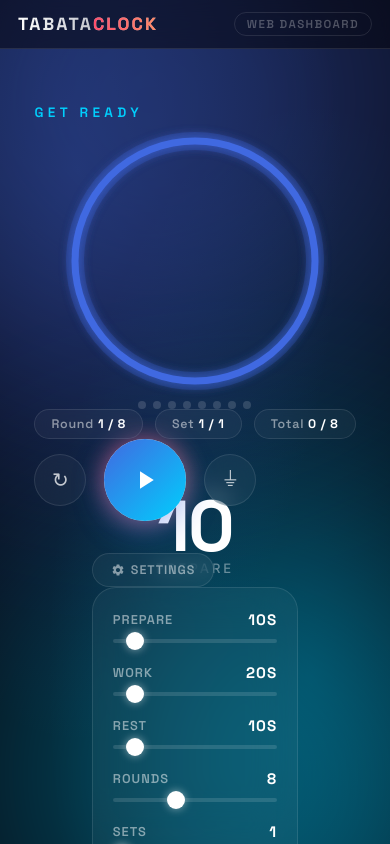
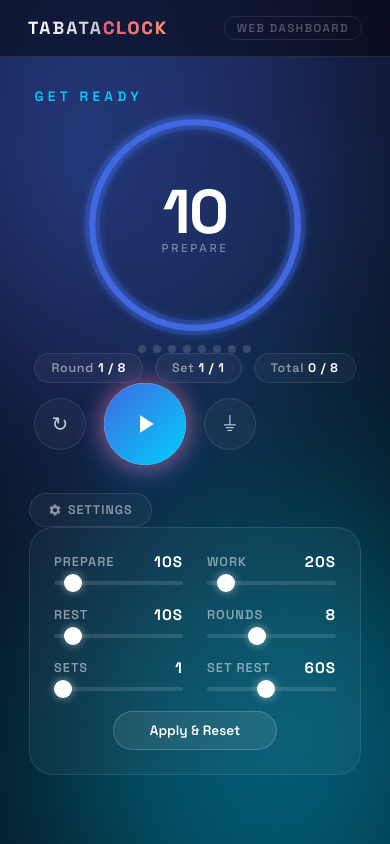
Before and after one commit to kostasmavridis/tabata-clock, a plain HTML site: page web/index.html in a window 390 px wide. Both pictures are taken after a click on the button "SETTINGS". Drawn offline with Linux system fonts and the light colour scheme.

Commit message:
fix: correct SVG digit rotation, fix mobile layout overlap

```diff
--- a/web/index.html
+++ b/web/index.html
@@ -25,6 +25,8 @@
       --radius-card:24px; --radius-pill:100px;
     }
     html,body { height:100%; font-family:'Space Grotesk','Inter',sans-serif; background:var(--bg-core); color:var(--text-primary); overflow-x:hidden; -webkit-font-smoothing:antialiased; }
+
+    /* ── Background mesh ── */
     #bg-mesh { position:fixed; inset:0; z-index:0; transition:background 0.9s var(--easing-smooth); }
     #bg-mesh::before,#bg-mesh::after { content:''; position:absolute; border-radius:50%; filter:blur(120px); opacity:0.35; transition:all 0.9s var(--easing-smooth); }
     #bg-mesh::before { width:600px; height:600px; top:-200px; left:-150px; }
@@ -37,35 +39,61 @@
     body.phase-rest #bg-mesh::before { background:var(--rest-a); } body.phase-rest #bg-mesh::after { background:var(--rest-b); }
     body.phase-done #bg-mesh { background:radial-gradient(ellipse at 50% 40%,rgba(155,89,182,0.30) 0%,transparent 60%),var(--bg-core); }
     body.phase-done #bg-mesh::before { background:var(--done-a); } body.phase-done #bg-mesh::after { background:var(--done-b); }
-    #app { position:relative; z-index:1; min-height:100dvh; display:flex; flex-direction:column; align-items:center; justify-content:center; padding:24px 16px 32px; }
+
+    /* ── Header ── */
     header { position:fixed; top:0; left:0; right:0; z-index:50; display:flex; align-items:center; justify-content:space-between; padding:16px 28px; background:rgba(6,6,15,0.55); backdrop-filter:blur(20px); -webkit-backdrop-filter:blur(20px); border-bottom:1px solid var(--glass-border); }
     .logo { font-size:1.1rem; font-weight:700; letter-spacing:0.12em; text-transform:uppercase; background:linear-gradient(90deg,#fff 0%,rgba(255,255,255,0.55) 100%); -webkit-background-clip:text; -webkit-text-fill-color:transparent; }
     .logo span { background:linear-gradient(90deg,var(--work-a),var(--work-b)); -webkit-background-clip:text; -webkit-text-fill-color:transparent; }
     .header-badge { font-size:0.72rem; font-weight:600; letter-spacing:0.12em; text-transform:uppercase; color:var(--text-dim); border:1px solid var(--glass-border); padding:4px 12px; border-radius:var(--radius-pill); }
-    main { width:100%; max-width:920px; display:flex; flex-direction:column; align-items:center; gap:32px; margin-top:80px; }
+
+    /* ── App shell ── */
+    #app { position:relative; z-index:1; min-height:100dvh; display:flex; flex-direction:column; align-items:center; padding:88px 16px 40px; }
+
+    /* ── Main layout: single column always, side-by-side on wide screens ── */
+    main {
+      width:100%; max-width:560px;
+      display:flex; flex-direction:column;
+      align-items:center; gap:28px;
+    }
+
+    /* ── Phase label ── */
     #phase-label { font-size:clamp(0.85rem,2vw,1rem); font-weight:600; letter-spacing:0.32em; text-transform:uppercase; color:var(--text-muted); transition:color 0.6s var(--easing-smooth); }
     #phase-label.phase-work { color:var(--work-a); } #phase-label.phase-rest { color:var(--rest-a); } #phase-label.phase-prepare { color:var(--prep-b); } #phase-label.phase-done { color:var(--done-a); }
+
+    /* ── Timer ring ── */
     .ring-wrapper { position:relative; display:flex; align-items:center; justify-content:center; }
+    /* The SVG ring circles are drawn rotated -90deg so progress starts at top.
+       The text group inside is NOT rotated in CSS — only via SVG transform attribute. */
     #timer-ring { transform:rotate(-90deg); overflow:visible; }
     .ring-track { fill:none; stroke:rgba(255,255,255,0.07); stroke-width:6; }
     .ring-progress { fill:none; stroke-width:7; stroke-linecap:round; transition:stroke-dashoffset 0.95s cubic-bezier(0.25,0.46,0.45,0.94),stroke 0.6s var(--easing-smooth),filter 0.6s var(--easing-smooth); }
     .ring-glow { fill:none; stroke-width:18; stroke-linecap:round; opacity:0; transition:opacity 0.6s,stroke 0.6s; }
-    body.phase-work .ring-glow { stroke:rgba(255,77,109,0.22); opacity:1; } body.phase-rest .ring-glow { stroke:rgba(0,212,255,0.22); opacity:1; } body.phase-prepare .ring-glow { stroke:rgba(65,105,225,0.22); opacity:1; }
-    #timer-digits-group { transform:rotate(90deg); }
+    body.phase-work .ring-glow { stroke:rgba(255,77,109,0.22); opacity:1; }
+    body.phase-rest .ring-glow { stroke:rgba(0,212,255,0.22); opacity:1; }
+    body.phase-prepare .ring-glow { stroke:rgba(65,105,225,0.22); opacity:1; }
+
+    /* Text group: counter-rotates in SVG attribute, no CSS transform needed */
     #timer-seconds { font-family:'Space Grotesk',sans-serif; font-weight:700; font-size:88px; fill:#fff; text-anchor:middle; dominant-baseline:middle; letter-spacing:-2px; }
     #timer-sub { font-family:'Inter',sans-serif; font-weight:500; font-size:13px; fill:rgba(255,255,255,0.4); text-anchor:middle; dominant-baseline:middle; letter-spacing:3px; }
-    @keyframes pulse-dot { 0%,100%{opacity:0.6;r:4} 50%{opacity:1;r:6} }
+
+    @keyframes pulse-dot { 0%,100%{opacity:0.6} 50%{opacity:1} }
     .live-dot { fill:var(--work-a); animation:pulse-dot 1.2s ease-in-out infinite; }
     .live-dot.rest { fill:var(--rest-a); } .live-dot.hidden { opacity:0; animation:none; }
+
+    /* ── Round pips ── */
     #round-pips { display:flex; gap:7px; align-items:center; justify-content:center; flex-wrap:wrap; max-width:320px; }
     .pip { width:8px; height:8px; border-radius:50%; background:rgba(255,255,255,0.15); transition:background 0.4s var(--easing-smooth),transform 0.35s var(--easing-bounce),box-shadow 0.4s; }
     .pip.done { background:rgba(255,255,255,0.55); }
     .pip.current { background:#fff; transform:scale(1.45); box-shadow:0 0 10px 2px rgba(255,255,255,0.55); }
     .pip.current.work { background:var(--work-a); box-shadow:0 0 12px 3px rgba(255,77,109,0.65); }
     .pip.current.rest { background:var(--rest-a); box-shadow:0 0 12px 3px rgba(0,212,255,0.65); }
+
+    /* ── Meta chips ── */
     .meta-row { display:flex; gap:12px; align-items:center; justify-content:center; flex-wrap:wrap; }
     .chip { background:var(--glass-bg); border:1px solid var(--glass-border); backdrop-filter:blur(10px); -webkit-backdrop-filter:blur(10px); border-radius:var(--radius-pill); padding:6px 16px; font-size:0.78rem; font-weight:600; letter-spacing:0.06em; color:var(--text-muted); }
     .chip strong { color:var(--text-primary); }
+
+    /* ── Controls ── */
     .controls { display:flex; align-items:center; gap:18px; }
     .btn-icon { width:52px; height:52px; border-radius:50%; border:1px solid var(--glass-border); background:var(--glass-bg); backdrop-filter:blur(14px); -webkit-backdrop-filter:blur(14px); color:rgba(255,255,255,0.75); cursor:pointer; display:flex; align-items:center; justify-content:center; transition:background 0.25s,transform 0.2s var(--easing-bounce); font-size:20px; }
     .btn-icon:hover { background:rgba(255,255,255,0.10); transform:scale(1.08); }
@@ -77,7 +105,11 @@
     .btn-primary.rest .btn-primary-inner { background:linear-gradient(135deg,var(--rest-a) 0%,var(--rest-b) 100%); box-shadow:0 8px 32px rgba(0,212,255,0.45); }
     .btn-primary.prepare .btn-primary-inner { background:linear-gradient(135deg,var(--prep-a) 0%,var(--prep-b) 100%); box-shadow:0 8px 32px rgba(65,105,225,0.45); }
     .btn-primary:hover { transform:scale(1.08); } .btn-primary:active { transform:scale(0.95); }
-    .settings-panel { width:100%; max-width:600px; background:var(--glass-bg); border:1px solid var(--glass-border); backdrop-filter:blur(24px); -webkit-backdrop-filter:blur(24px); border-radius:var(--radius-card); padding:28px 32px; display:grid; grid-template-columns:1fr 1fr; gap:20px 32px; }
+
+    /* ── Settings toggle + panel ── */
+    .btn-settings-toggle { display:flex; align-items:center; gap:6px; padding:8px 18px; border-radius:var(--radius-pill); border:1px solid var(--glass-border); background:var(--glass-bg); backdrop-filter:blur(10px); color:var(--text-muted); font-family:inherit; font-size:0.78rem; font-weight:600; letter-spacing:0.08em; text-transform:uppercase; cursor:pointer; transition:background 0.25s,color 0.25s,transform 0.2s; }
+    .btn-settings-toggle:hover { background:rgba(255,255,255,0.09); color:#fff; transform:scale(1.04); }
+    .settings-panel { width:100%; background:var(--glass-bg); border:1px solid var(--glass-border); backdrop-filter:blur(24px); -webkit-backdrop-filter:blur(24px); border-radius:var(--radius-card); padding:24px; display:grid; grid-template-columns:1fr 1fr; gap:20px 24px; }
     .settings-panel.hidden { display:none; }
     .setting-group { display:flex; flex-direction:column; gap:10px; }
     .setting-label { display:flex; justify-content:space-between; align-items:center; font-size:0.8rem; font-weight:600; letter-spacing:0.08em; text-transform:uppercase; color:var(--text-muted); }
@@ -87,61 +119,90 @@
     .settings-full-row { grid-column:1/-1; display:flex; justify-content:center; }
     .btn-save { padding:10px 36px; border-radius:var(--radius-pill); border:1px solid rgba(255,255,255,0.18); background:rgba(255,255,255,0.08); color:#fff; font-family:inherit; font-size:0.85rem; font-weight:600; cursor:pointer; transition:background 0.25s,transform 0.2s; }
     .btn-save:hover { background:rgba(255,255,255,0.15); transform:scale(1.04); }
+
+    /* ── Done overlay ── */
     #done-overlay { position:fixed; inset:0; z-index:200; display:flex; flex-direction:column; align-items:center; justify-content:center; background:rgba(6,6,15,0.80); backdrop-filter:blur(20px); -webkit-backdrop-filter:blur(20px); opacity:0; pointer-events:none; transition:opacity 0.5s; }
     #done-overlay.visible { opacity:1; pointer-events:all; }
     .done-emoji { font-size:72px; margin-bottom:16px; }
     .done-title { font-size:clamp(2rem,6vw,3.5rem); font-weight:900; letter-spacing:-0.03em; background:linear-gradient(90deg,var(--done-a),var(--done-b)); -webkit-background-clip:text; -webkit-text-fill-color:transparent; margin-bottom:8px; }
     .done-sub { color:var(--text-muted); font-size:1rem; margin-bottom:32px; }
     .btn-done { padding:14px 40px; border-radius:var(--radius-pill); border:none; background:linear-gradient(135deg,var(--done-a),var(--done-b)); color:#fff; font-family:inherit; font-size:1rem; font-weight:700; cursor:pointer; box-shadow:0 8px 32px rgba(155,89,182,0.45); }
+
+    /* ── Phase flash ── */
     @keyframes phase-flash { 0%{opacity:0.55} 100%{opacity:0} }
     #phase-flash { position:fixed; inset:0; z-index:100; pointer-events:none; opacity:0; }
     #phase-flash.flash-work { animation:phase-flash 0.45s ease-out forwards; background:radial-gradient(ellipse at center,rgba(255,77,109,0.28) 0%,transparent 70%); }
     #phase-flash.flash-rest { animation:phase-flash 0.45s ease-out forwards; background:radial-gradient(ellipse at center,rgba(0,212,255,0.25) 0%,transparent 70%); }
-    .btn-settings-toggle { display:flex; align-items:center; gap:6px; padding:8px 18px; border-radius:var(--radius-pill); border:1px solid var(--glass-border); background:var(--glass-bg); backdrop-filter:blur(10px); color:var(--text-muted); font-family:inherit; font-size:0.78rem; font-weight:600; letter-spacing:0.08em; text-transform:uppercase; cursor:pointer; transition:background 0.25s,color 0.25s,transform 0.2s; }
-    .btn-settings-toggle:hover { background:rgba(255,255,255,0.09); color:#fff; transform:scale(1.04); }
-    @media(max-width:560px){.settings-panel{grid-template-columns:1fr;padding:22px 20px} header{padding:12px 18px} #timer-seconds{font-size:72px}}
-    @media(min-width:900px){main{flex-direction:row;flex-wrap:wrap;justify-content:center;align-items:flex-start;gap:40px;margin-top:100px} .left-col{display:flex;flex-direction:column;align-items:center;gap:28px} .right-col{display:flex;flex-direction:column;align-items:center;gap:24px;padding-top:12px}}
+
+    /* ── Responsive ── */
+    @media(max-width:400px) {
+      #timer-ring { width:240px; height:240px; }
+      #timer-seconds { font-size:72px; }
+    }
+    @media(min-width:800px) {
+      main { flex-direction:row; flex-wrap:wrap; max-width:860px; align-items:flex-start; justify-content:center; gap:40px; }
+      .left-col  { display:flex; flex-direction:column; align-items:center; gap:28px; flex:0 0 auto; }
+      .right-col { display:flex; flex-direction:column; align-items:center; gap:20px; flex:1 1 300px; padding-top:8px; }
+    }
   </style>
 </head>
 <body class="phase-prepare">
   <div id="bg-mesh"></div>
   <div id="phase-flash"></div>
+
   <div id="done-overlay">
     <div class="done-emoji">🔥</div>
     <div class="done-title">Session Complete</div>
     <div class="done-sub" id="done-sub-text">Well done — workout finished!</div>
     <button class="btn-done" onclick="resetAll()">Start Again</button>
   </div>
+
   <header>
     <div class="logo">Tabata<span>Clock</span></div>
     <div class="header-badge">Web Dashboard</div>
   </header>
+
   <div id="app">
     <main id="main-layout">
+
+      <!-- Left column: ring + controls -->
       <div class="left-col">
         <div id="phase-label">Ready</div>
+
         <div class="ring-wrapper">
           <svg id="timer-ring" width="280" height="280" viewBox="0 0 280 280">
             <defs>
-              <filter id="glow-work" x="-30%" y="-30%" width="160%" height="160%"><feGaussianBlur stdDeviation="6" result="blur"/><feMerge><feMergeNode in="blur"/><feMergeNode in="SourceGraphic"/></feMerge></filter>
-              <filter id="glow-rest" x="-30%" y="-30%" width="160%" height="160%"><feGaussianBlur stdDeviation="6" result="blur"/><feMerge><feMergeNode in="blur"/><feMergeNode in="SourceGraphic"/></feMerge></filter>
+              <filter id="glow-work" x="-30%" y="-30%" width="160%" height="160%">
+                <feGaussianBlur stdDeviation="6" result="blur"/>
+                <feMerge><feMergeNode in="blur"/><feMergeNode in="SourceGraphic"/></feMerge>
+              </filter>
+              <filter id="glow-rest" x="-30%" y="-30%" width="160%" height="160%">
+                <feGaussianBlur stdDeviation="6" result="blur"/>
+                <feMerge><feMergeNode in="blur"/><feMergeNode in="SourceGraphic"/></feMerge>
+              </filter>
             </defs>
-            <circle class="ring-track" cx="140" cy="140" r="120"/>
-            <circle class="ring-glow" cx="140" cy="140" r="120" id="ring-glow-el"/>
-            <circle class="ring-progress" cx="140" cy="140" r="120" id="ring-progress-el" stroke="#FF4D6D" stroke-dasharray="753.98" stroke-dashoffset="0" filter="url(#glow-work)"/>
-            <g id="timer-digits-group" transform="rotate(90,140,140)">
+            <circle class="ring-track"    cx="140" cy="140" r="120"/>
+            <circle class="ring-glow"     cx="140" cy="140" r="120" id="ring-glow-el"/>
+            <circle class="ring-progress" cx="140" cy="140" r="120" id="ring-progress-el"
+                    stroke="#FF4D6D" stroke-dasharray="753.98" stroke-dashoffset="0"
+                    filter="url(#glow-work)"/>
+            <!-- Counter-rotate the text group so it stays upright while the SVG ring is rotated -90deg -->
+            <g transform="rotate(90,140,140)">
               <text id="timer-seconds" x="140" y="132">20</text>
-              <text id="timer-sub" x="140" y="168">SECONDS</text>
+              <text id="timer-sub"     x="140" y="168">SECONDS</text>
               <circle class="live-dot hidden" id="live-dot" cx="140" cy="194" r="4"/>
             </g>
           </svg>
         </div>
+
         <div id="round-pips"></div>
+
         <div class="meta-row">
           <div class="chip">Round <strong id="chip-round">—</strong></div>
           <div class="chip">Set <strong id="chip-set">—</strong></div>
           <div class="chip">Total <strong id="chip-total">—</strong></div>
         </div>
+
         <div class="controls">
           <button class="btn-icon" onclick="resetAll()">&#8635;</button>
           <button class="btn-primary prepare" id="btn-play" onclick="handlePlayPause()">
@@ -153,6 +214,8 @@
           <button class="btn-icon" onclick="skipPhase()">&#9178;</button>
         </div>
       </div>
+
+      <!-- Right column: settings (below controls on mobile, beside on desktop) -->
       <div class="right-col">
         <button class="btn-settings-toggle" onclick="toggleSettings()">
           <svg width="14" height="14" viewBox="0 0 24 24" fill="currentColor"><path d="M19.14 12.94c.04-.3.06-.61.06-.94 0-.32-.02-.64-.07-.94l2.03-1.58a.49.49 0 0 0 .12-.61l-1.92-3.32a.488.488 0 0 0-.59-.22l-2.39.96c-.5-.38-1.03-.7-1.62-.94l-.36-2.54a.484.484 0 0 0-.48-.41h-3.84c-.24 0-.43.17-.47.41l-.36 2.54c-.59.24-1.13.57-1.62.94l-2.39-.96a.488.488 0 0 0-.59.22L2.74 8.87a.49.49 0 0 0 .12.61l2.03 1.58c-.05.3-.09.63-.09.94s.02.64.07.94l-2.03 1.58a.49.49 0 0 0-.12.61l1.92 3.32c.12.22.37.29.59.22l2.39-.96c.5.38 1.03.7 1.62.94l.36 2.54c.05.24.24.41.48.41h3.84c.24 0 .44-.17.47-.41l.36-2.54c.59-.24 1.13-.56 1.62-.94l2.39.96c.22.08.47 0 .59-.22l1.92-3.32a.49.49 0 0 0-.12-.61l-2.01-1.58zM12 15.6c-1.98 0-3.6-1.62-3.6-3.6s1.62-3.6 3.6-3.6 3.6 1.62 3.6 3.6-1.62 3.6-3.6 3.6z"/></svg>
@@ -168,8 +231,10 @@
           <div class="settings-full-row"><button class="btn-save" onclick="applySettings()">Apply & Reset</button></div>
         </div>
       </div>
+
     </main>
   </div>
+
   <script>
     const PHASES={PREPARE:'prepare',WORK:'work',REST:'rest',SET_REST:'set_rest',DONE:'done'};
     let cfg={prepareSecs:10,workSecs:20,restSecs:10,rounds:8,sets:1,setRestSecs:60};
```
